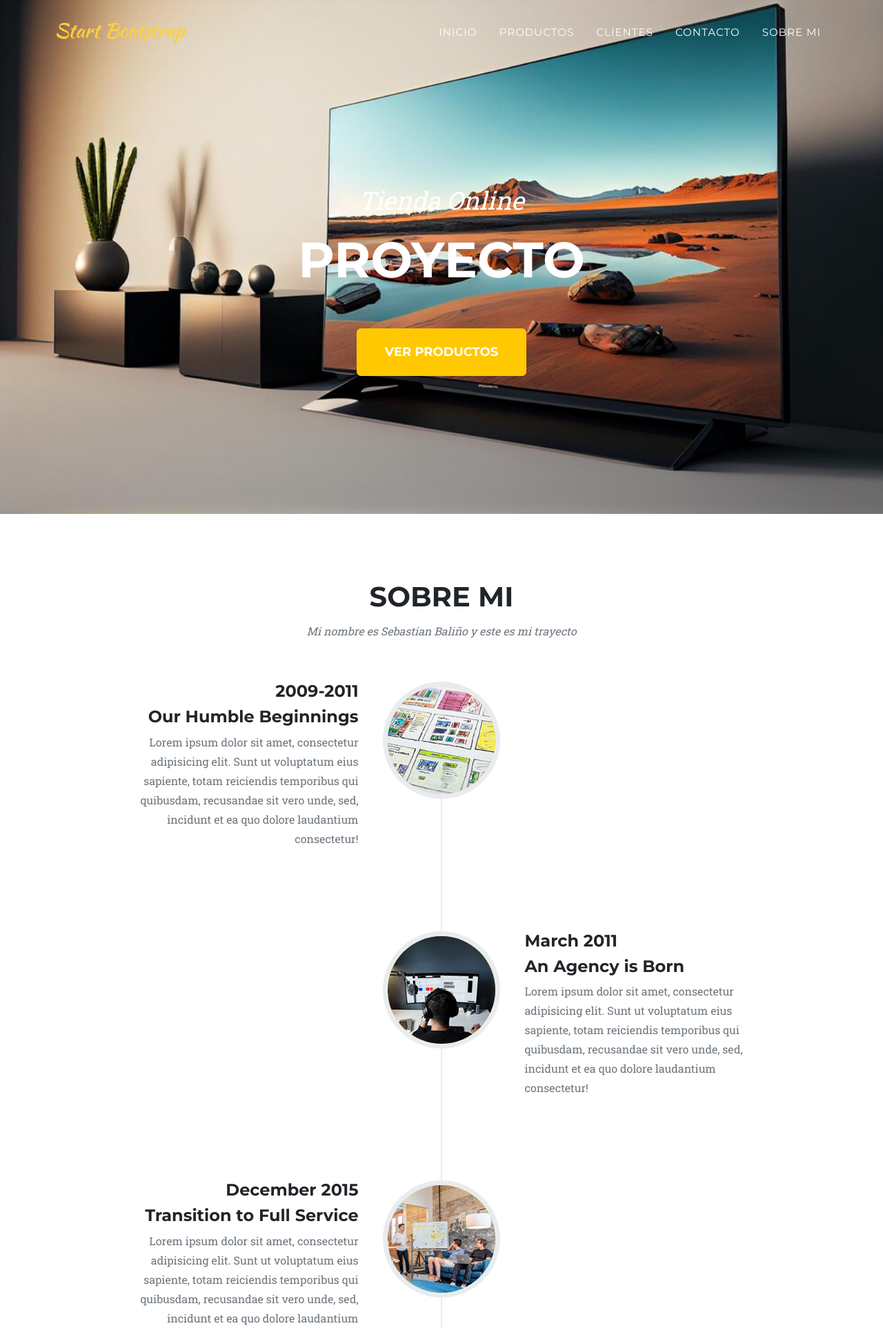
After one commit to SebastianBalino/Proyecto_SebastianBalino, a Django app: page /app/sobremi/ in a window 1280 px wide. The commit adds this page. Shown: the top 1925 px of the page at 69% size. Run offline with Django 4.2, Linux system fonts and the light colour scheme; some libraries are stand-ins or nearby versions.

```diff
--- a/ProyectoSebastian/APP/templates/APP/base.html
+++ b/ProyectoSebastian/APP/templates/APP/base.html
@@ -6,7 +6,7 @@
         <meta name="viewport" content="width=device-width, initial-scale=1, shrink-to-fit=no" />
         <meta name="description" content="" />
         <meta name="author" content="" />
-        <title>Tienda</title>
+        <title>Tienda - Sebastian</title>
         <!-- Favicon-->
         <link rel="icon" type="image/x-icon" href="assets/favicon.ico" />
         <!-- Font Awesome icons (free version)-->
@@ -33,6 +33,7 @@
                         <li class="nav-item"><a class="nav-link" href="{% url 'Productos' %}">Productos</a></li>
                         <li class="nav-item"><a class="nav-link" href="{% url 'Clientes' %}">Clientes</a></li>
                         <li class="nav-item"><a class="nav-link" href="{% url 'Contacto' %}">Contacto</a></li>
+                        <li class="nav-item"><a class="nav-link" href="{% url 'Sobremi' %}">Sobre Mi</a></li>
                     </ul>
                 </div>
             </div>
--- a/ProyectoSebastian/APP/templates/APP/contacto.html
+++ b/ProyectoSebastian/APP/templates/APP/contacto.html
@@ -3,7 +3,6 @@
 {% load static %}
 
 {% block main %}
-<p>PAGINA DE CONTACTO</p>
 <div class="container">
     <h2>Contacto</h2>
 
--- a/ProyectoSebastian/APP/templates/APP/productos.html
+++ b/ProyectoSebastian/APP/templates/APP/productos.html
@@ -12,6 +12,12 @@
         <div class="text-center mt-4">
             <a href="{% url 'agregar_producto' %}">
                 <button class="btn btn-warning btn-lg">Agregar Producto</button>
+            </a>
+        </div>
+
+        <div class="text-center mt-4">
+            <a href="{% url 'buscar_producto' %}">
+                <button class="btn btn-warning btn-lg">Buscar Producto</button>
             </a>
         </div>
 
--- /dev/null
+++ b/ProyectoSebastian/APP/templates/APP/sobremi.html
@@ -0,0 +1,72 @@
+{% extends "APP/base.html" %}
+
+
+{% load static %}
+
+
+{% block main %}
+<section class="page-section" id="about">
+    <div class="container">
+        <div class="text-center">
+            <h2 class="section-heading text-uppercase">Sobre Mi</h2>
+            <h3 class="section-subheading text-muted">Mi nombre es Sebastian Baliño y este es mi trayecto</h3>
+        </div>
+        <ul class="timeline">
+            <li>
+                <div class="timeline-image"><img class="rounded-circle img-fluid" src="assets/img/about/1.jpg" alt="..." /></div>
+                <div class="timeline-panel">
+                    <div class="timeline-heading">
+                        <h4>2009-2011</h4>
+                        <h4 class="subheading">Our Humble Beginnings</h4>
+                    </div>
+                    <div class="timeline-body"><p class="text-muted">Lorem ipsum dolor sit amet, consectetur adipisicing elit. Sunt ut voluptatum eius sapiente, totam reiciendis temporibus qui quibusdam, recusandae sit vero unde, sed, incidunt et ea quo dolore laudantium consectetur!</p></div>
+                </div>
+            </li>
+            <li class="timeline-inverted">
+                <div class="timeline-image"><img class="rounded-circle img-fluid" src="assets/img/about/2.jpg" alt="..." /></div>
+                <div class="timeline-panel">
+                    <div class="timeline-heading">
+                        <h4>March 2011</h4>
+                        <h4 class="subheading">An Agency is Born</h4>
+                    </div>
+                    <div class="timeline-body"><p class="text-muted">Lorem ipsum dolor sit amet, consectetur adipisicing elit. Sunt ut voluptatum eius sapiente, totam reiciendis temporibus qui quibusdam, recusandae sit vero unde, sed, incidunt et ea quo dolore laudantium consectetur!</p></div>
+                </div>
+            </li>
+            <li>
+                <div class="timeline-image"><img class="rounded-circle img-fluid" src="assets/img/about/3.jpg" alt="..." /></div>
+                <div class="timeline-panel">
+                    <div class="timeline-heading">
+                        <h4>December 2015</h4>
+                        <h4 class="subheading">Transition to Full Service</h4>
+                    </div>
+                    <div class="timeline-body"><p class="text-muted">Lorem ipsum dolor sit amet, consectetur adipisicing elit. Sunt ut voluptatum eius sapiente, totam reiciendis temporibus qui quibusdam, recusandae sit vero unde, sed, incidunt et ea quo dolore laudantium consectetur!</p></div>
+                </div>
+            </li>
+            <li class="timeline-inverted">
+                <div class="timeline-image"><img class="rounded-circle img-fluid" src="assets/img/about/4.jpg" alt="..." /></div>
+                <div class="timeline-panel">
+                    <div class="timeline-heading">
+                        <h4>July 2020</h4>
+                        <h4 class="subheading">Phase Two Expansion</h4>
+                    </div>
+                    <div class="timeline-body"><p class="text-muted">Lorem ipsum dolor sit amet, consectetur adipisicing elit. Sunt ut voluptatum eius sapiente, totam reiciendis temporibus qui quibusdam, recusandae sit vero unde, sed, incidunt et ea quo dolore laudantium consectetur!</p></div>
+                </div>
+            </li>
+            <li class="timeline-inverted">
+                <div class="timeline-image">
+                    <h4>
+                        Be Part
+                        <br />
+                        Of Our
+                        <br />
+                        Story!
+                    </h4>
+                </div>
+            </li>
+        </ul>
+    </div>
+</section>
+
+
+
+{% endblock main %}
--- a/ProyectoSebastian/APP/urls.py
+++ b/ProyectoSebastian/APP/urls.py
@@ -9,11 +9,13 @@ urlpatterns = [
     path('clientes/', views.clientes, name="Clientes"),
     path('productos/', views.productos, name="Productos"),
     path('contacto/', views.contacto, name="Contacto"),
+    path('sobremi/', views.sobremi, name="Sobremi"),
+
 
     path('agregar_producto/', views.agregar_producto, name='agregar_producto'),
     path('contacto/', views.contacto, name='formcontacto'),
-
-
+    path('registrar/', views.registrar_cliente, name='registrar_cliente'),
+    path('buscar/', views.buscar_producto, name='buscar_producto'),
 
 
 ]
--- a/ProyectoSebastian/APP/views.py
+++ b/ProyectoSebastian/APP/views.py
@@ -1,8 +1,8 @@
 from django.shortcuts import render, redirect
 
-from .forms import ProductoForm,ContactoForm
+from .forms import ProductoForm,ContactoForm, ClienteForm, ProductoSearchForm
 
-
+from .models import Producto
 
 # Create your views here.
 from django.http import HttpResponse
@@ -22,6 +22,9 @@ def productos(request):
 # Vista de Contacto
 def contacto(request):
     return render (request, "APP/contacto.html")
+
+def sobremi(request):
+    return render (request, "APP/sobremi.html")
 
 
 def agregar_producto(request):
@@ -46,3 +49,35 @@ def contacto(request):
         form = ContactoForm()
 
     return render(request, 'APP/contacto.html', {'form': form})
+
+
+def registrar_cliente(request):
+    if request.method == 'POST':
+        form = ClienteForm(request.POST)
+        if form.is_valid():
+            form.save()
+            return redirect('Clientes')  # Cambia esta URL a donde quieras redirigir después de registrar
+    else:
+        form = ClienteForm()
+    return render(request, 'APP/registrar_cliente.html', {'form': form})
+
+
+def buscar_producto(request):
+    productos = Producto.objects.all()  # Mostrar todos los productos por defecto
+
+    if request.method == 'GET':
+        form = ProductoSearchForm(request.GET)
+        if form.is_valid():
+            nombre = form.cleaned_data.get('nombre')
+            descripcion = form.cleaned_data.get('descripcion')
+
+            # Filtrar productos si se proporcionan parámetros
+            if nombre:
+                productos = productos.filter(nombre__icontains=nombre)
+            if descripcion:
+                productos = productos.filter(descripcion__icontains=descripcion)
+
+    else:
+        form = ProductoSearchForm()
+
+    return render(request, 'APP/buscar_producto.html', {'form': form, 'productos': productos})
```
Also changed, not shown: ProyectoSebastian/APP/forms.py (+11 -1 lines), ProyectoSebastian/APP/templates/APP/buscar_producto.html (added, +30 -0 lines), ProyectoSebastian/APP/templates/APP/buscar_productos.html (deleted, +0 -40 lines), ProyectoSebastian/APP/templates/APP/clientes.html (+6 -7 lines), ProyectoSebastian/APP/templates/APP/registrar_cliente.html (+1 -6 lines), ProyectoSebastian/db.sqlite3, README.md.
